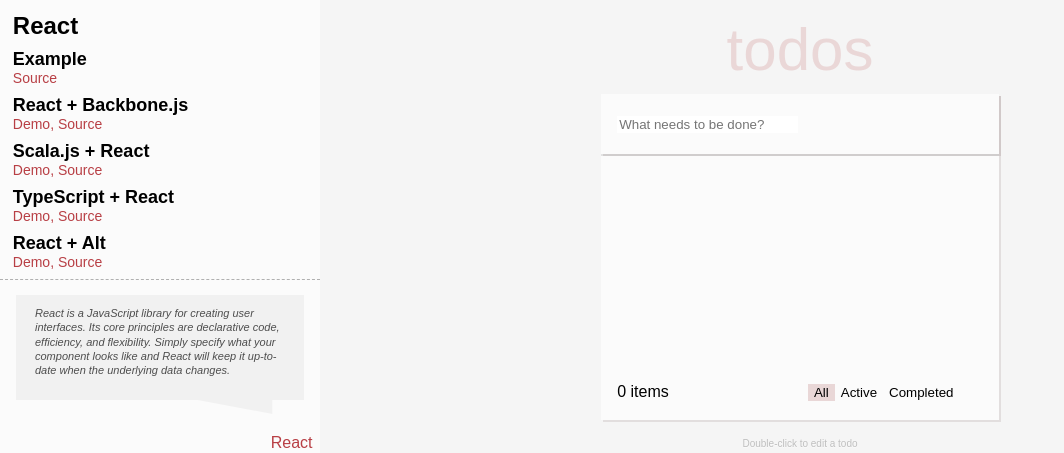
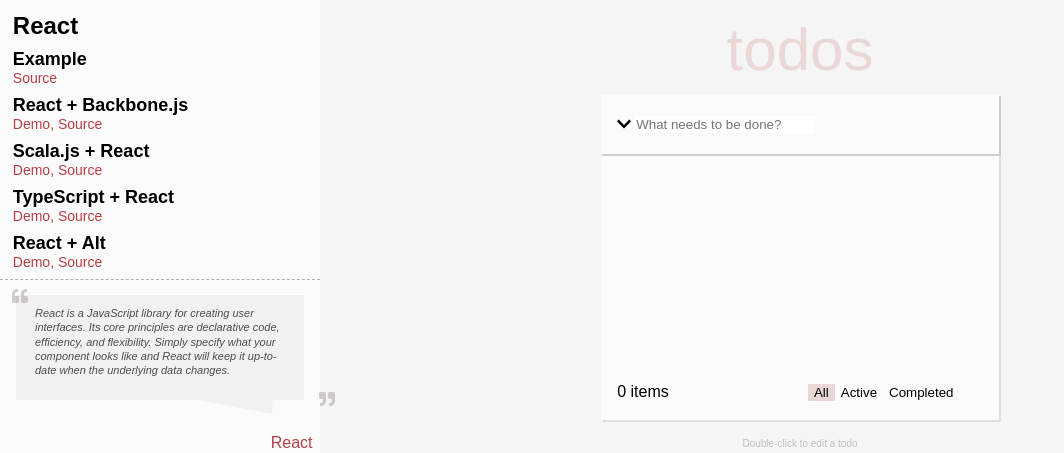
Before and after one commit to verekia/redux-todo, a Next.js app: page / in a window 1280 px wide. Shown: the top 453 px of the page, without its empty margins (0-1064 px from the left). Built offline with nearby package versions, Linux system fonts and the light colour scheme.

Commit message:
filtering, delete, delete button, fontawesome

```diff
--- a/lib/redux.js
+++ b/lib/redux.js
@@ -1,10 +1,12 @@
 const ADD = 'ADD'
 const COMPLETE = 'COMPLETE'
 const VIEW = 'VIEW'
+const REMOVE = 'REMOVE'
 
 export const complete = () => ({ type: COMPLETE })
 export const add = payload => ({ type: ADD, payload })
 export const view = payload => ({ type: VIEW, payload })
+export const remove = payload => ({ type: REMOVE, payload })
 
 const defaultState = {
   todos: [],
@@ -22,6 +24,8 @@
       return { ...state, todos: state.todos.map(todo => todo.id === action.payload ? todo.done = true : todo) }
     case VIEW:
       return { ...state, reading: action.payload }
+    case REMOVE:
+      return { ...state, todos: state.todos.filter(todo => todo.id !== action.payload) }
     default:
       return state
   }
@@ -31,8 +35,8 @@
 export const tasks = state => state.todos
 export const reading = state => state.reading
 export const tasksLengthAll = state => state.todos ? state.todos.length : 0
-export const tasksLengthIncomplete = state => state.todos ? state.todos.filter(t => !t.done) : 0
-export const tasksLengthComplete = state => state.todos ? state.todos.filter(t => t.done) : 0
+export const tasksLengthIncomplete = state => state.todos ? (state.todos.filter(t => !t.done)).length : 0
+export const tasksLengthComplete = state => state.todos ? (state.todos.filter(t => t.done)).length : 0
 
 
 export default reducer
--- a/package.json
+++ b/package.json
@@ -9,6 +9,11 @@
     "test:watch": "jest --watch"
   },
   "dependencies": {
+    "@fortawesome/fontawesome-svg-core": "^1.2.36",
+    "@fortawesome/free-brands-svg-icons": "^5.15.4",
+    "@fortawesome/free-regular-svg-icons": "^5.15.4",
+    "@fortawesome/free-solid-svg-icons": "^5.15.4",
+    "@fortawesome/react-fontawesome": "^0.1.15",
     "next": "^11.1.0",
     "react": "^17.0.2",
     "react-dom": "^17.0.2",
--- a/pages/index.js
+++ b/pages/index.js
@@ -2,7 +2,9 @@
 
 import { useSelector, useDispatch } from 'react-redux'
 
-import { complete, add, view, reading, tasks, tasksLengthAll } from '../lib/redux'
+import { complete, add, view, remove, reading, tasks, tasksLengthAll, tasksLengthIncomplete, tasksLengthComplete } from '../lib/redux'
+import { FontAwesomeIcon } from '@fortawesome/react-fontawesome'
+import { faChevronDown, faTrash, faQuoteLeft, faQuoteRight } from '@fortawesome/free-solid-svg-icons'
 
 
 const IndexPage = () => {
@@ -10,6 +12,8 @@
   const todos = useSelector(tasks)
   const read = useSelector(reading)
   const numberTasks = useSelector(tasksLengthAll)
+  const numberIncompleteTasks = useSelector(tasksLengthIncomplete)
+  const numberCompleteTasks = useSelector(tasksLengthComplete)
   const dispatch = useDispatch()
 
   const handleSubmit = e => {
@@ -28,6 +32,10 @@
 
   const toggleReading = r => {
     dispatch(view(r))
+  }
+
+  const removeTodo = t => {
+    dispatch(remove(t))
   }
 
   return (
@@ -50,14 +58,14 @@
         </div>
         <div
           className="menu-twenty-high horizontal-or-flex-only dotted-top-bottom align-items-center justify-content-space-around flex-direction-column padding-top">
-          <i className="fas fa-quote-left"></i>
+          <FontAwesomeIcon icon={faQuoteLeft} />
           <div className="speech-bubble-clippy horizontal-or-flex-only justify-content-space-around">
             <p className="speech-bubble-clippy-text">React is a JavaScript library for creating user interfaces. Its
               core principles are declarative code,
               efficiency, and flexibility. Simply specify what your component looks like and React will keep it
               up-to-date when the underlying data changes.</p>
           </div>
-          <i className="fas fa-quote-right"></i>
+          <FontAwesomeIcon icon={faQuoteRight} />
           <div className="horizontal-or-flex-only react-label-space justify-content-flex-end align-items-center wider">
             <p className="react-label">React</p>
           </div>
@@ -89,7 +97,7 @@
           <div className="background-todos horizontal-or-flex-only flex-direction-column flex-grow-10 drop-shadow-edge">
             <form onSubmit={handleSubmit} className="horizontal-or-flex-only background-todos-twenty-five drop-shadow-edge">
               <div className="horizontal-or-flex-only padding-edge align-items-center">
-                <i className="fas fa-chevron-down"></i>
+                <FontAwesomeIcon icon={faChevronDown} />
                 <input value={inputValue} className="no-outline" placeholder="What needs to be done?" onChange={e => setInputValue(e.target.value)} />
               </div>
             </form>
@@ -102,6 +110,7 @@
                         <div className="horizontal-or-flex-only padding-edge align-items-center grey-solid-top-bottom justify-content-flex-start background-todos-half" key={t.id}>
                           <input type="radio" onChange={() => toggleTodo(t.id)} checked={t.done ? true : false} />
                           <p>{t.content}</p>
+                          <button class="delete-button" onClick={() => removeTodo(t.id)}><FontAwesomeIcon icon={faTrash} /></button>
                         </div>
                       )
                     } else if (read === "done" && t.done) {
@@ -109,6 +118,7 @@
                         <div className="horizontal-or-flex-only padding-edge align-items-center grey-solid-top-bottom justify-content-flex-start background-todos-half" key={t.id}>
                           <input type="radio" onChange={() => toggleTodo(t.id)} checked={t.done ? true : false} />
                           <p>{t.content}</p>
+                          <button class="delete-button" onClick={() => removeTodo(t.id)}><FontAwesomeIcon icon={faTrash} /></button>
                         </div>
                       )
                     } else if (read === "undone" && !t.done) {
@@ -116,6 +126,7 @@
                         <div className="horizontal-or-flex-only padding-edge align-items-center grey-solid-top-bottom justify-content-flex-start background-todos-half" key={t.id}>
                           <input type="radio" onChange={() => toggleTodo(t.id)} checked={t.done ? true : false} />
                           <p>{t.content}</p>
+                          <button class="delete-button" onClick={() => removeTodo(t.id)}><FontAwesomeIcon icon={faTrash} /></button>
                         </div>
                       )
                     }
@@ -132,7 +143,7 @@
             <div
               className="horizontal-or-flex-only background-todos-twenty justify-content-flex-start align-items-center">
               <div className="horizontal-or-flex-only justify-content-flex-start half-width padding-edge">
-                <p>{numberTasks} items</p>
+                <p>{read === "all" && numberTasks}{read === "done" && numberCompleteTasks}{read === "undone" && numberIncompleteTasks} items</p>
               </div>
               <div className="horizontal-or-flex-only justify-content-flex-start half-width">
                 <div className="horizontal-or-flex-only justify-content-space-around state-tasks">
--- a/styles/styles.css
+++ b/styles/styles.css
@@ -1,5 +1,14 @@
 .horizontal-or-flex-only {
   display: flex;
+}
+
+.delete-button {
+  border: none;
+  background-color: transparent;
+  cursor: pointer;
+  margin-left: 310px;
+  color: rgba(61, 21, 21, 0.4);
+
 }
 
 
@@ -76,13 +85,21 @@
 }
 
 .fa-quote-left {
-  left: 26px;
-  top: 334px;
+  left: 12px;
+  top: 288px;
+  position: absolute;
+  color: rgba(61, 21, 21, 0.2);
 }
 
 .fa-quote-right {
   left: 319px;
-  top: 437px;
+  top: 391px;
+  position: absolute;
+  color: rgba(61, 21, 21, 0.2);
+}
+
+.fa-chevron-down {
+  margin-right: 3px;
 }
 
 .speech-bubble-clippy-text {
```
Also changed, not shown: 1 other file (tests, documents, lock files or other folders).
